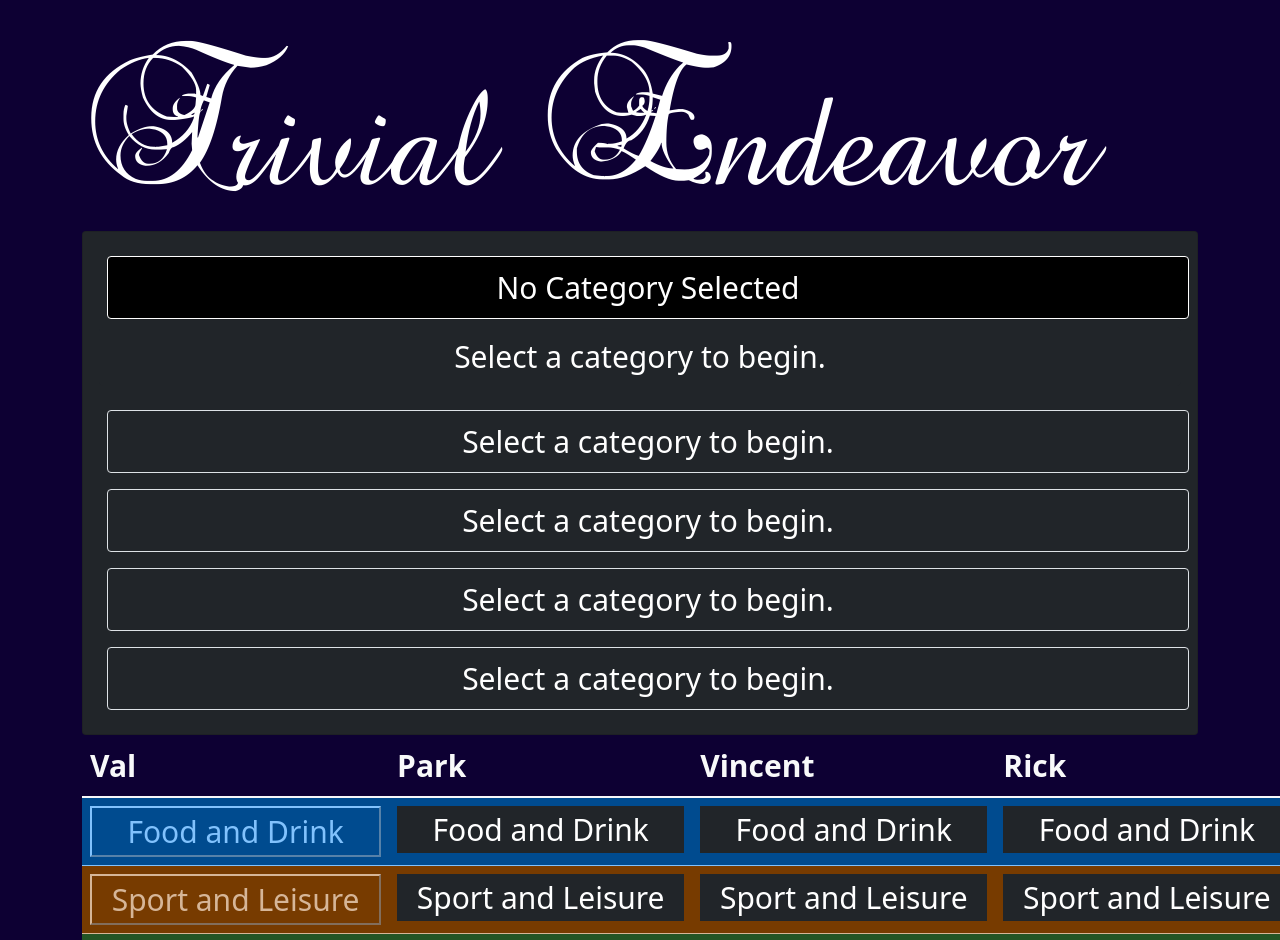
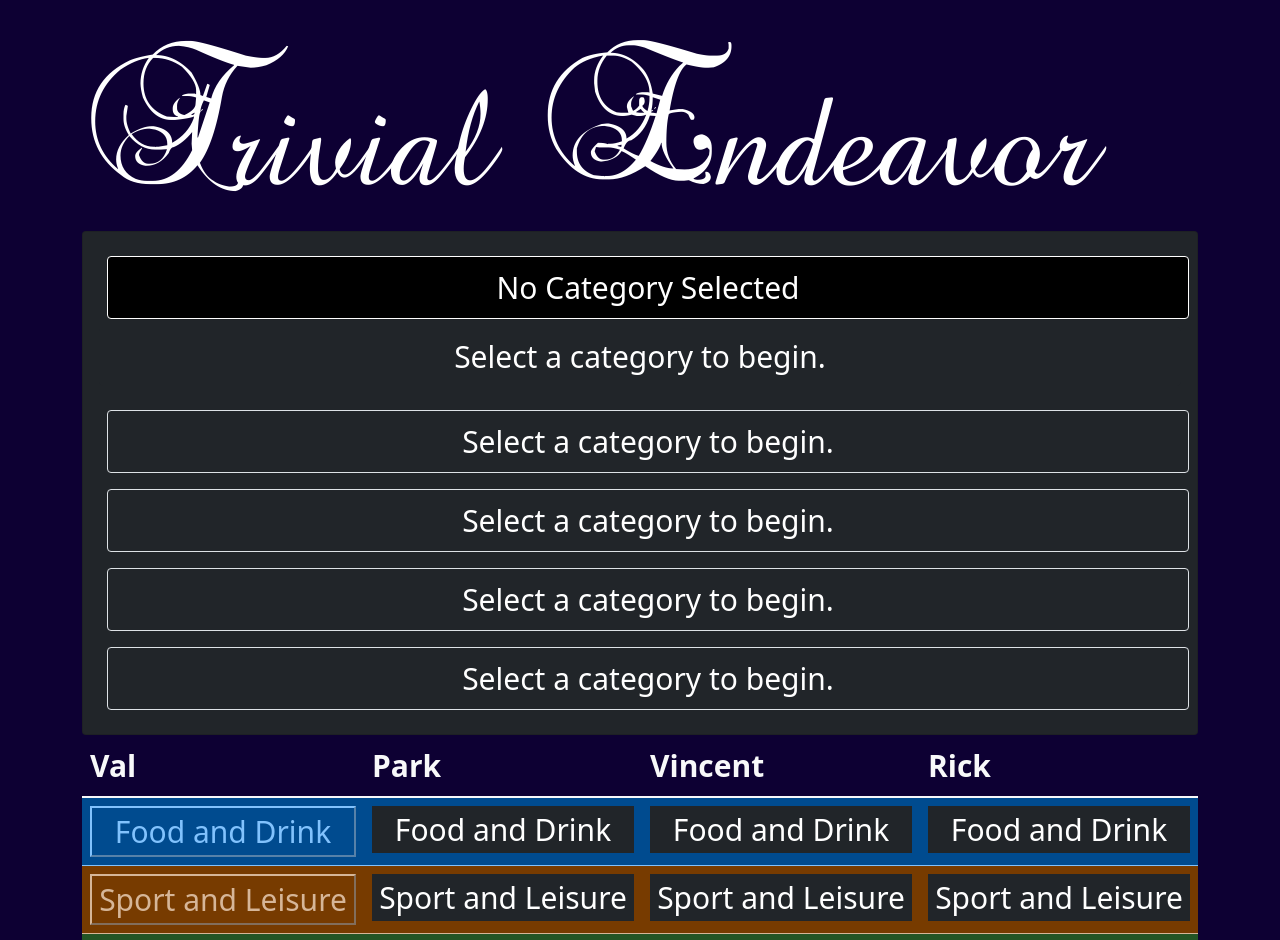
Before and after one commit to vpbasile/trivial-endeavor, a React (Create React App) app: page / in a window 1280 px wide. Shown: the top 940 px of the page. Built offline with nearby package versions, Linux system fonts and the light colour scheme.

Commit message:
Fixed text wrapping on buttons

```diff
--- a/src/components/CategorySelect.js
+++ b/src/components/CategorySelect.js
@@ -12,7 +12,7 @@ export default function CategorySelect(props) {
 	const gamePhase = props.gamePhase;
 	const setGamePhase = props.setGamePhase;
 	const category = props.category;
-	const cssClass = category.cssClass + " w-100";
+	const cssClass = category.cssClass + " w-100  text-wrap";
 
 	function newQuestion(currentPlayerIndex, category) {
 		setGamePhase({
@@ -112,7 +112,7 @@ export default function CategorySelect(props) {
 		if (player.correctCategories.includes(category.queryTag)) {
 			// If the player has already completed this category, show the category as completed
 			return (<td key={index}>
-				<input className={`${cssClass} border-0`} type="button" value={`-!!!-Complete-!!!-`} disabled={true} /></td>);
+				<input className={`${cssClass} border-0 text-wrap`} type="button" value={`-!!!-Complete-!!!-`} disabled={true} /></td>);
 
 		} else {
 			// Else,
@@ -121,7 +121,7 @@ export default function CategorySelect(props) {
 				return (
 					<td key={index}>
 						{/* <input className='cssClass' type="button" value="New Question" onClick={() => newQuestion(index, category)} /> */}
-						<input className={cssClass} type="button" value={category.title} onClick={() => newQuestion(player.index, category)} />
+						<input className={`${cssClass}`} type="button" value={category.title} onClick={() => newQuestion(player.index, category)} />
 					</td>);
 			}
 			// // Else, show the category as not completed
```
